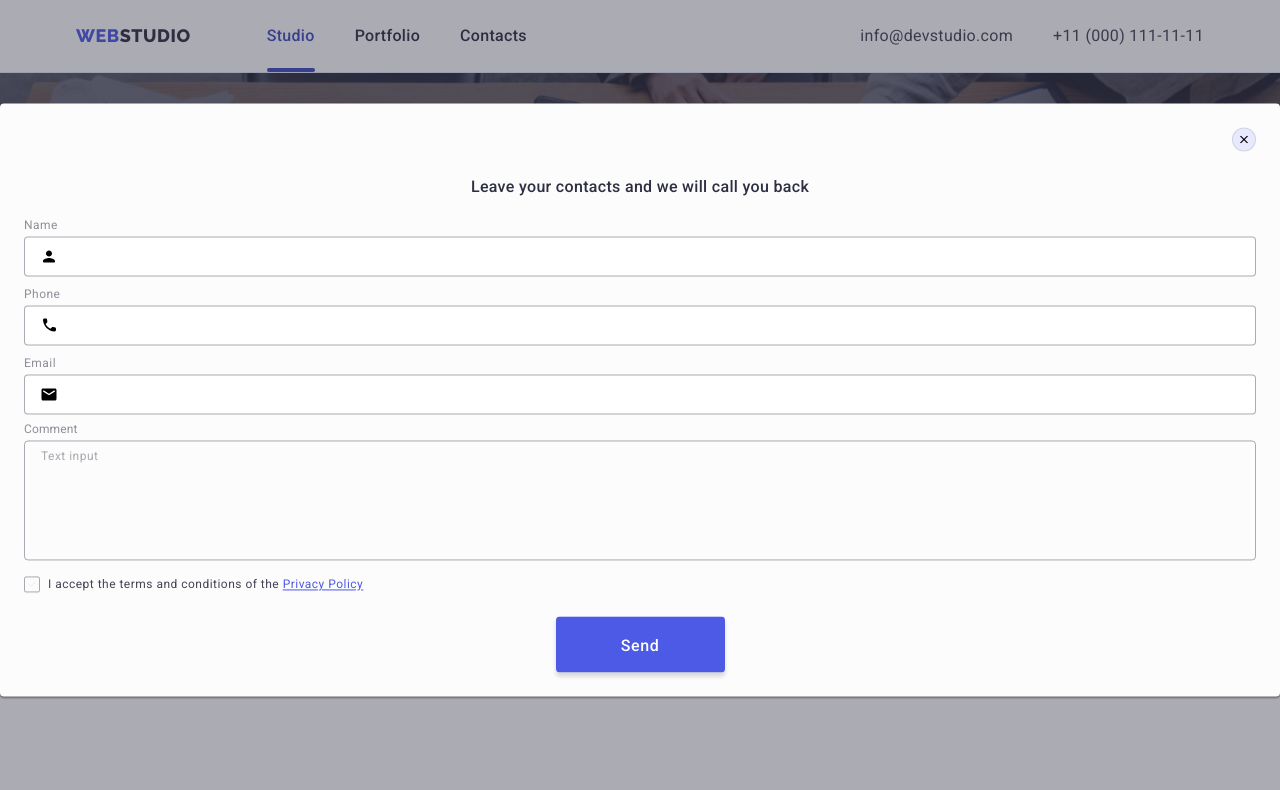
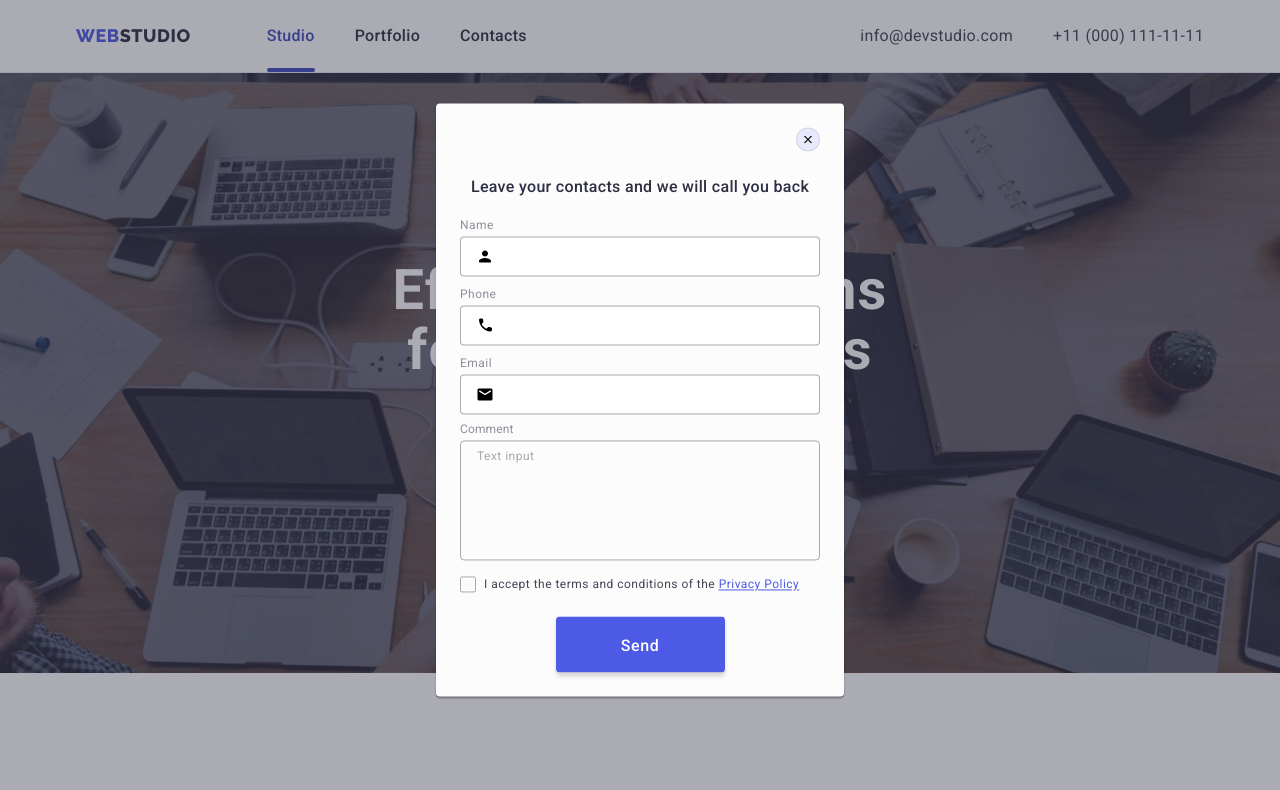
Before and after one commit to Nikolas1790/goit-markup-hw-07, a plain HTML site: page index.html in a window 1280 px wide. Both pictures are taken after a click on the button "Order Service". Shown: the top 790 px of the page. Drawn offline with nearby package versions, Linux system fonts and the light colour scheme.

Commit message:
madal-remake

```diff
--- a/css/media.css
+++ b/css/media.css
@@ -451,6 +451,9 @@
   .footer-subscribe-input {
     margin-right: 24px;
   }
+  .modal {
+    max-width: 408px;
+  }
 }
 @media screen and (min-width: 768px) and (max-width: 1199px) {
   .footer {
```
